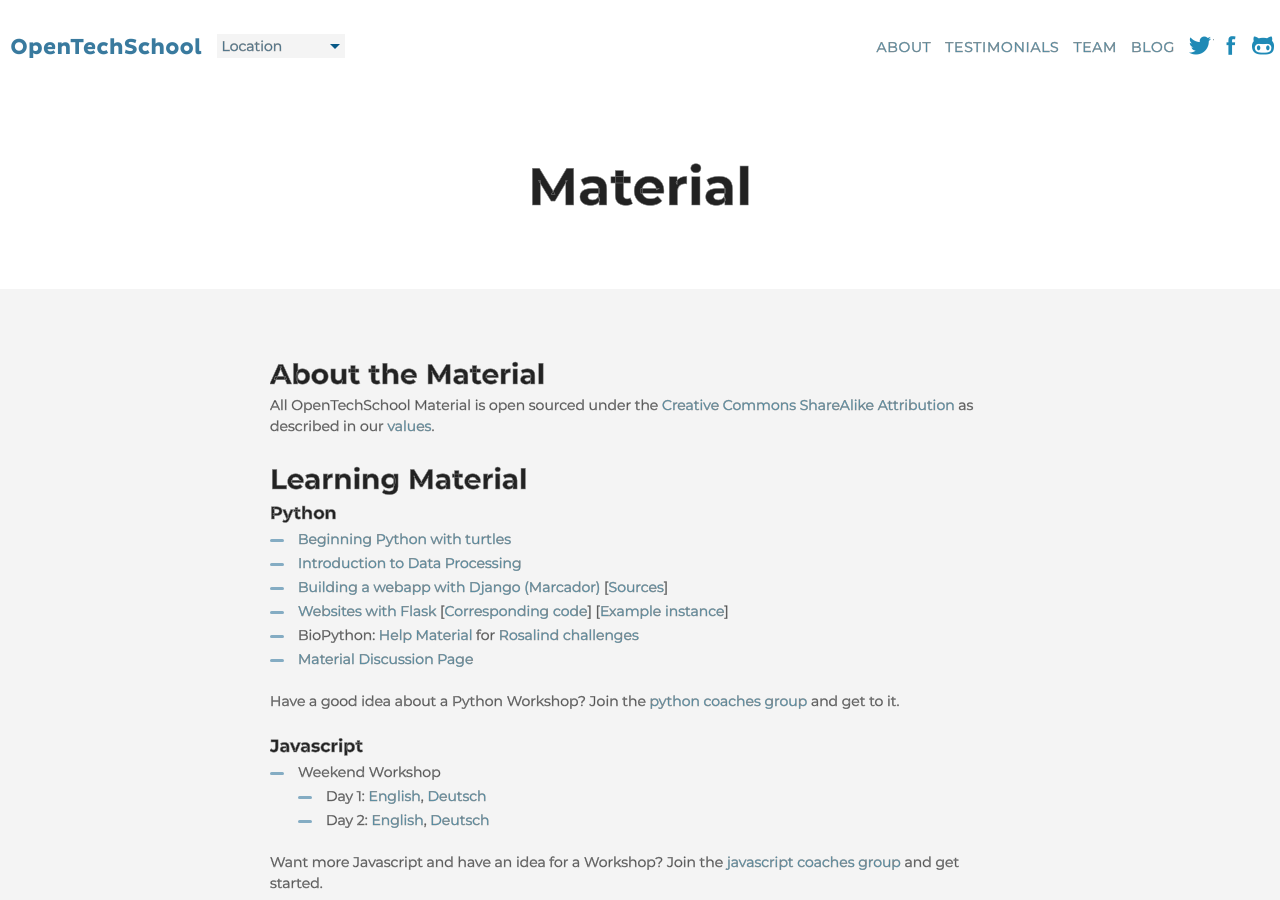
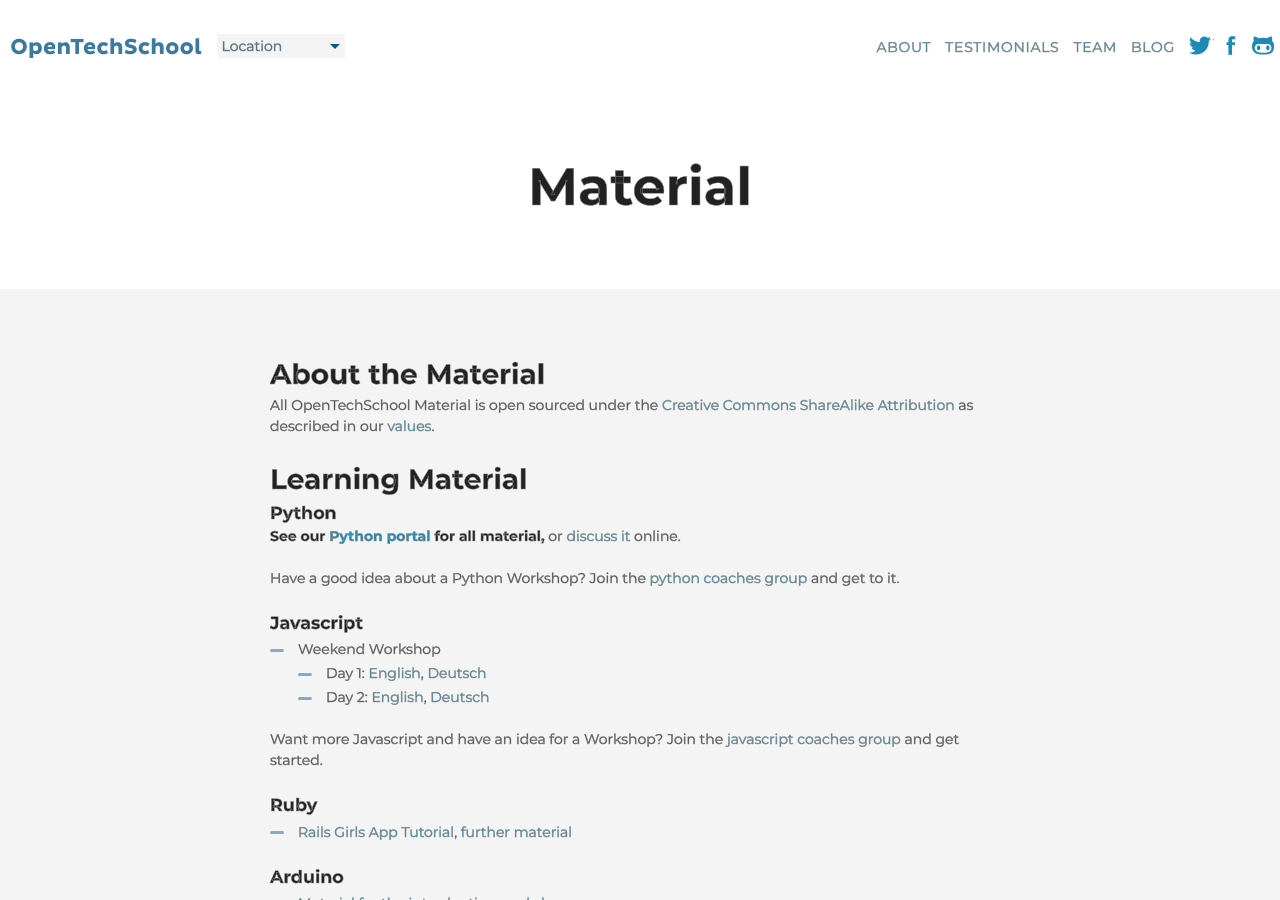
Before and after one commit to OpenTechSchool/www.opentechschool.org, a Jekyll site: the page built from material.md, in a window 1280 px wide and 900 px high. Built offline with Jekyll 4.4.1, drawn with Linux system fonts in a browser that asks for light colours; nearby versions of some CDN libraries.

Commit message:
Defer to Python portal
It does not make sense to curate two lists of material so we should defer to our python.opentechschool.org presence here.

```diff
--- a/material.md
+++ b/material.md
@@ -12,12 +12,7 @@
 
 ### Python
 
- * [Beginning Python with turtles](http://opentechschool.github.io/python-beginners/en/)
- * [Introduction to Data Processing](http://opentechschool.github.io/python-data-intro/)
- * [Building a webapp with Django (Marcador)](http://django-marcador.keimlink.de/) \[[Sources](https://bitbucket.org/keimlink/django-marcador)\]
- * [Websites with Flask](http://opentechschool.github.io/python-flask/) \[[Corresponding code](https://github.com/OpenTechSchool/python-flask-code)\] \[[Example instance](http://python-flask-code.herokuapp.com/)\]
- * BioPython: [Help Material](https://github.com/OpenTechSchool/biopython/tree/material) for [Rosalind challenges](http://rosalind.info)
- * [Material Discussion Page](https://github.com/OpenTechSchool/python/wiki)
+**See our [Python portal](http://python.opentechschool.org/) for all material,** or [discuss it](https://github.com/OpenTechSchool/python/wiki) online.
 
 Have a good idea about a Python Workshop? Join the [python coaches group](https://groups.google.com/a/opentechschool.org/forum/?fromgroups#!forum/coaches.python) and get to it.
 
```
